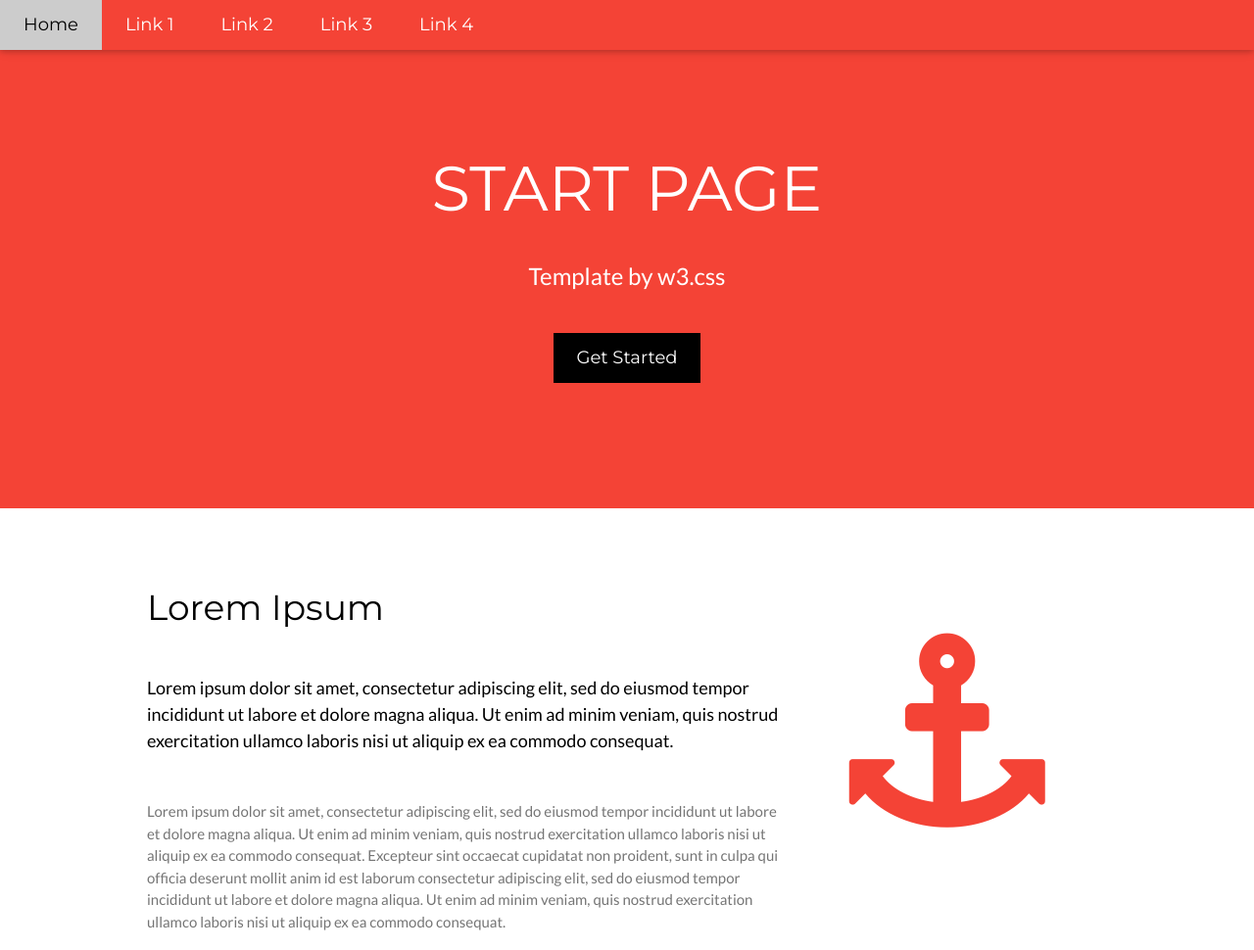
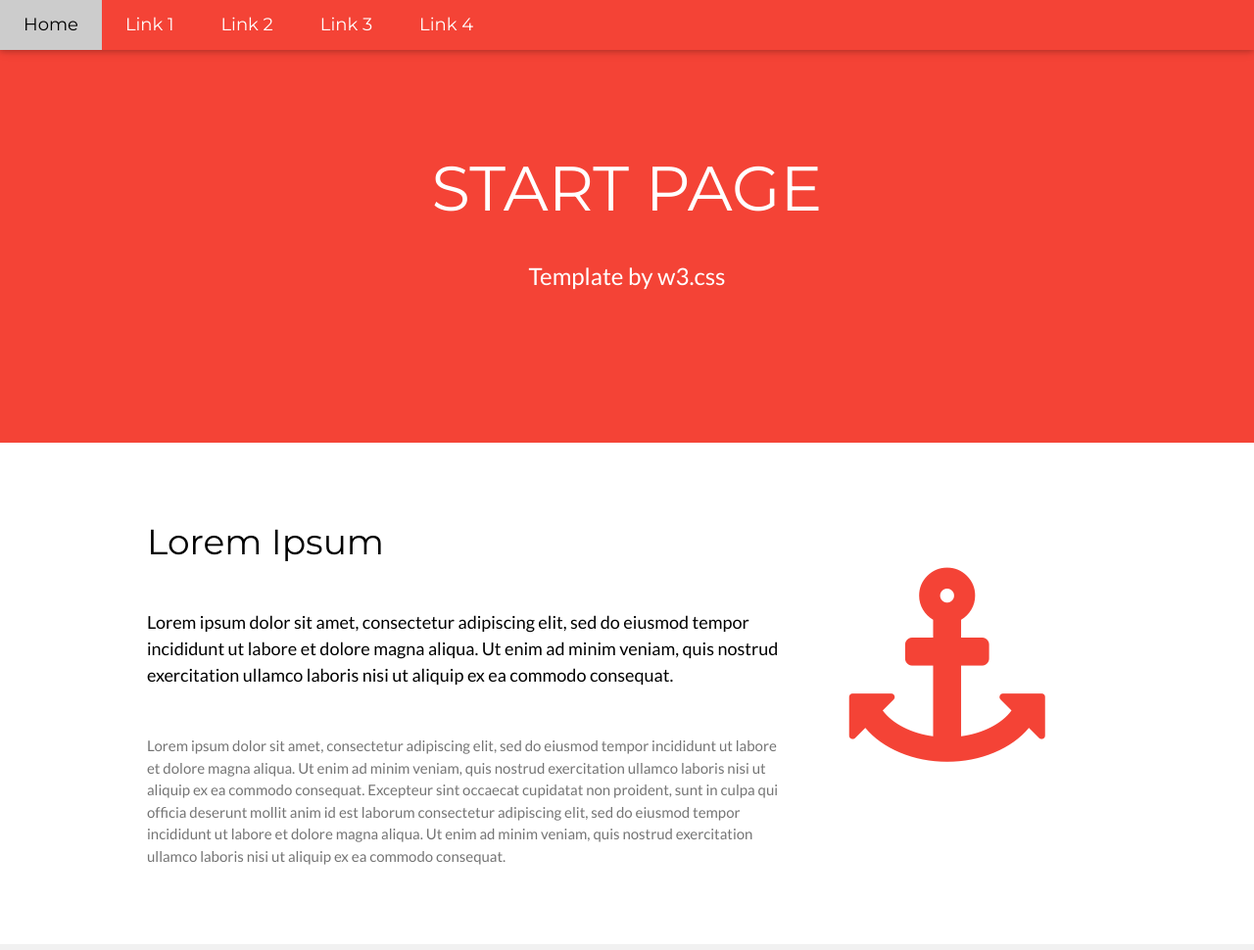
Before and after one commit to Giampierospec/Ethic-nology, a plain HTML site: page Index.html in a window 1280 px wide. Shown: the top 970 px of the page at 98% size. Drawn offline with nearby package versions, Linux system fonts and the light colour scheme.

Commit message:
Edit index

```diff
--- a/Index.html
+++ b/Index.html
@@ -1,5 +1,7 @@
 <!DOCTYPE html>
 <html>
+<head>
+
 <title>W3.CSS Template</title>
 <meta charset="UTF-8">
 <meta name="viewport" content="width=device-width, initial-scale=1">
@@ -12,6 +14,8 @@ body,h1,h2,h3,h4,h5,h6 {font-family: "Lato", sans-serif}
 .w3-bar,h1,button {font-family: "Montserrat", sans-serif}
 .fa-anchor,.fa-coffee {font-size:200px}
 </style>
+
+</head>
 <body>
 
 <!-- Navbar -->
@@ -38,7 +42,6 @@ body,h1,h2,h3,h4,h5,h6 {font-family: "Lato", sans-serif}
 <header class="w3-container w3-red w3-center" style="padding:128px 16px">
   <h1 class="w3-margin w3-jumbo">START PAGE</h1>
   <p class="w3-xlarge">Template by w3.css</p>
-  <button class="w3-button w3-black w3-padding-large w3-large w3-margin-top">Get Started</button>
 </header>
 
 <!-- First Grid -->
```
